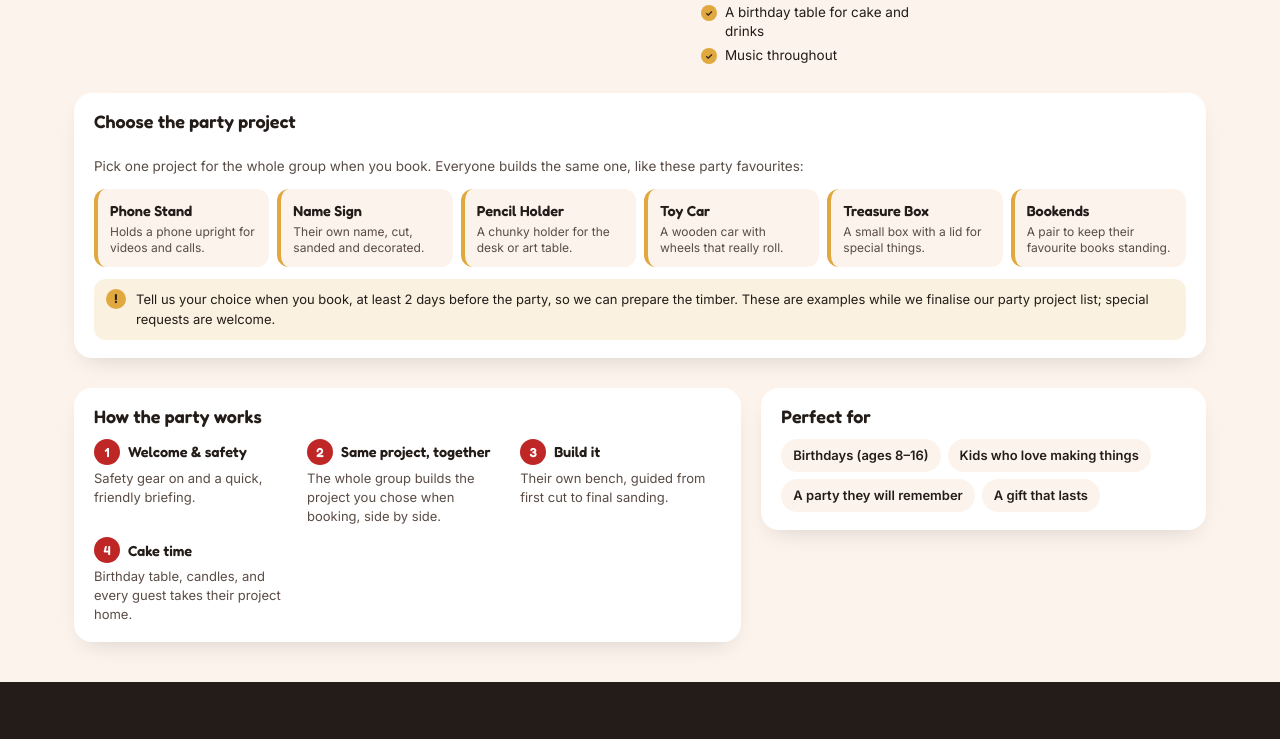
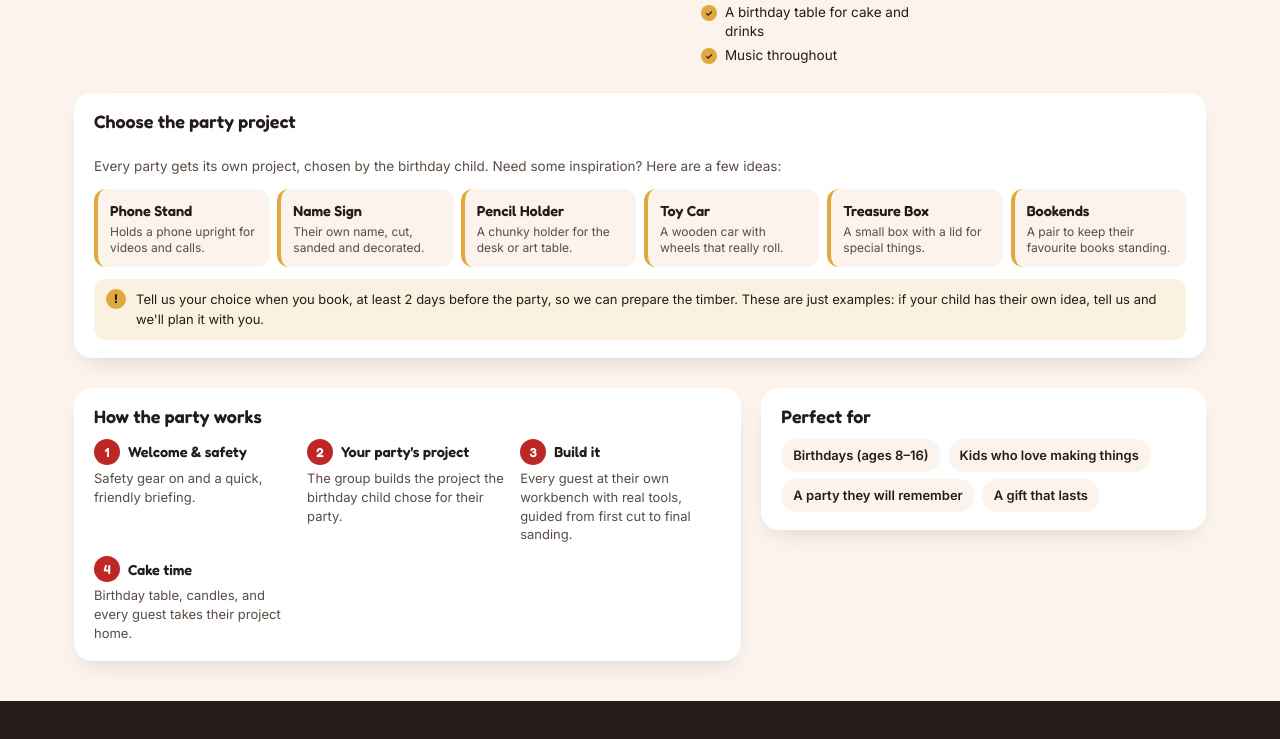
Before and after one commit to henkvds17-alt/prowell-woodskills-website, a plain HTML site: page kids-birthday-party.html in a window 1280 px wide. Shown: the part 731-1470 px from the top of the page. Drawn offline with Linux system fonts and the light colour scheme.

Commit message:
Calendar: flag 10 Dec full, 11 Dec 3 left, 15 Dec 1 left; birthday page: child chooses party project
Co-Authored-By: Claude Opus 5.5 <noreply@anthropic.com>
Claude-Session: https://claude.ai/code/session_01PL3Pd6RgkscZXKuFR1RdVN

```diff
--- a/kids-birthday-party.html
+++ b/kids-birthday-party.html
@@ -810,7 +810,7 @@ const PAGE = {
  "price": "R2,900",
  "priceNote": "Flat rate for the party, up to 8 kids (about R363 per child).",
  "bookLabel": "Request booking",
- "waMsg": "Hi Henk! My name is [your name] and I'd like to book a Kids Birthday Party at Prowell WoodSkills.\n\n🎂 Birthday child: [name], turning [age]\n📅 Preferred date: [day and date]\n🕘 Preferred start time: [e.g. 14:00]\n👥 Number of kids: [up to 8]\n🍰 Add a decorated cake (+R300): [yes / no]\n🪵 Project for the group (everyone builds the same one): [e.g. Phone Stand, Name Sign, Toy Car, or your own idea]\n\nPlease let me know if that date is available. Thank you!",
+ "waMsg": "Hi Henk! My name is [your name] and I'd like to book a Kids Birthday Party at Prowell WoodSkills.\n\n🎂 Birthday child: [name], turning [age]\n📅 Preferred date: [day and date]\n🕘 Preferred start time: [e.g. 14:00]\n👥 Number of kids: [up to 8]\n🍰 Add a decorated cake (+R300): [yes / no]\n🪵 Party project: [your child's own idea, or one of our examples]\n\nPlease let me know if that date is available. Thank you!",
  "mailSubject": "Kids Birthday Party booking request",
  "altHtml": "Booked by request: tell us your preferred date and we will confirm it.",
  "included": [
@@ -834,12 +834,12 @@ const PAGE = {
    "Safety gear on and a quick, friendly briefing."
   ],
   [
-   "Same project, together",
-   "The whole group builds the project you chose when booking, side by side."
+   "Your party's project",
+   "The group builds the project the birthday child chose for their party."
   ],
   [
    "Build it",
-   "Their own bench, guided from first cut to final sanding."
+   "Every guest at their own workbench with real tools, guided from first cut to final sanding."
   ],
   [
    "Cake time",
@@ -855,7 +855,7 @@ const PAGE = {
  ],
  "projectsBlock": {
   "ideasTitle": "Choose the party project",
-  "ideasIntro": "Pick one project for the whole group when you book. Everyone builds the same one, like these party favourites:",
+  "ideasIntro": "Every party gets its own project, chosen by the birthday child. Need some inspiration? Here are a few ideas:",
   "ideas": [
    [
     "Phone Stand",
@@ -882,7 +882,7 @@ const PAGE = {
     "A pair to keep their favourite books standing."
    ]
   ],
-  "note": "Tell us your choice when you book, at least 2 days before the party, so we can prepare the timber. These are examples while we finalise our party project list; special requests are welcome."
+  "note": "Tell us your choice when you book, at least 2 days before the party, so we can prepare the timber. These are just examples: if your child has their own idea, tell us and we'll plan it with you."
  },
  "videoLabel": "Watch a party in action",
  "video": {
```
Also changed, not shown: index.html (+3 -3 lines).
